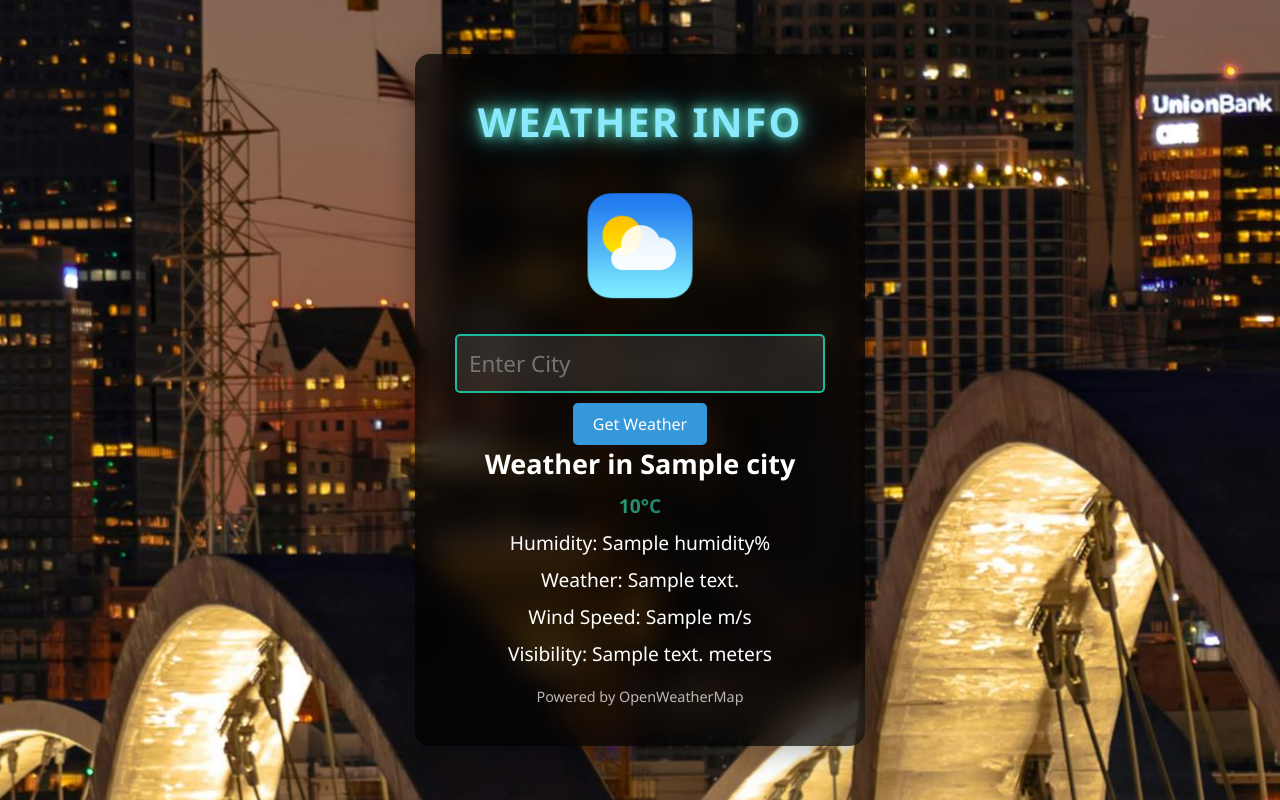
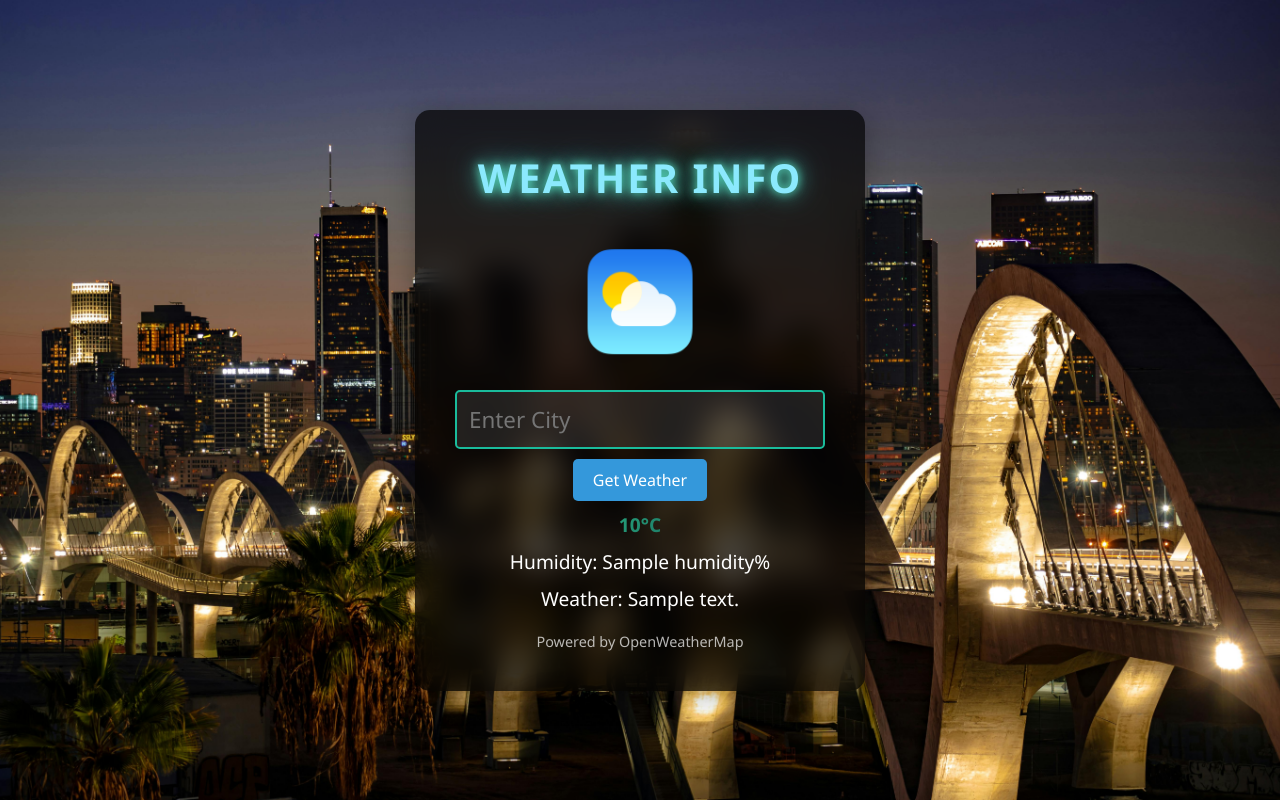
Before and after one commit to T1nker-1220/1FINAL-PROJECT-MARQUEZ, a Flask app: template templates/index.html in a window 1280 px wide. Run offline with Flask 3, Linux system fonts and the light colour scheme; the template is opened without the code that fills it: most values are stand-ins (such as "Sample title", 1, 10 or a date in 2020).

Commit message:
Back to basic

```diff
--- a/app.py
+++ b/app.py
@@ -1,17 +1,12 @@
 import json
-import os
 from flask import Flask, render_template, request
 import requests
-from dotenv import load_dotenv
-
-# Load environment variables from .env file
-load_dotenv()
 
 # Initialize the Flask application
 app = Flask(__name__, template_folder='templates')
 
-# Get the OpenWeatherMap API key from environment variables
-api_key = os.getenv('API_KEY')
+# Your OpenWeatherMap API key
+api_key = "50109a24ba32ed4b775a064f1fb11237"
 
 # Define the home route (the main page)
 @app.route('/', methods=['GET', 'POST'])
@@ -40,18 +35,13 @@ def get_weather(city):
 
         # Extract important weather details from the API response
         weather = {
-            'city': city,
             'temp': data.get('main', {}).get('temp', 'No temperature data available'),
             'humidity': data.get('main', {}).get('humidity', 'No humidity data available'),
             'description': data.get('weather', [{}])[0].get('description', 'No weather description available'),
-            'condition': data.get('weather', [{}])[0].get('main', 'No weather condition available'),
-            'wind_speed': data.get('wind', {}).get('speed', 'No wind speed data available'),
-            'visibility': data.get('visibility', 'No visibility data available')
         }
 
         # Print the JSON response for debugging (optional)
         print(json.dumps(data, indent=4))
-
         return weather
     else:
         # Return an empty dictionary if the API request fails
--- a/static/style.css
+++ b/static/style.css
@@ -7,9 +7,9 @@
 }
 
 body {
-    background-repeat: no-repeat;
+    background-image: url('pexels-solyartphotos-14825208.jpg');
+    background-size: cover;
     background-position: center;
-    background-image: cover;
     height: 100vh;
     display: flex;
     justify-content: center;
@@ -25,12 +25,10 @@ body {
     padding: 40px;
     border-radius: 15px;
     box-shadow: 0 4px 30px rgba(0, 0, 0, 0.3);
-    -webkit-backdrop-filter: blur(15px); /* Stronger blur effect for Safari */
     backdrop-filter: blur(15px); /* Stronger blur effect */
     max-width: 450px;
     text-align: center;
     animation: fadeIn 1.5s ease-in-out;
-    text-align: center;
 }
 
 /* Weather Info Heading */
--- a/templates/index.html
+++ b/templates/index.html
@@ -6,17 +6,7 @@
     <title>Rain Or Shine</title>
     <link rel="stylesheet" href="{{ url_for('static', filename='style.css') }}">
 </head>
-<body style="
-    {% if weather.condition == 'Rain' %}
-        background-image: url('{{ url_for('static', filename='pexels-ryan-millier-1693965-3228675.jpg') }}');
-    {% elif weather.condition == 'Clear' %}
-        background-image: url('{{ url_for('static', filename='pexels-brett-sayles-912364.jpg') }}');
-    {% elif weather.condition == 'Fog' %}
-        background-image: url('{{ url_for('static', filename='pexels-eberhardgross-1287083.jpg') }}');
-    {% else %}
-        background-image: url('{{ url_for('static', filename='pexels-solyartphotos-14825208.jpg') }}');
-    {% endif %}
-">
+<body>
     <div class="weather-container">
         <!-- Main Heading for Weather Info -->
         <h1>Weather Info</h1>
@@ -33,12 +23,9 @@
         <!-- Weather Information Section -->
         <div class="weather-info">
             {% if weather and weather.temp is not none %}
-                <h2>Weather in {{ weather.city }}</h2>
                 <p class="temperature">{{ weather.temp }}°C</p>
                 <p class="humidity">Humidity: {{ weather.humidity }}%</p>
                 <p class="description">Weather: {{ weather.description }}</p>
-                <p class="wind-speed">Wind Speed: {{ weather.wind_speed }} m/s</p>
-                <p class="visibility">Visibility: {{ weather.visibility }} meters</p>
             {% else %}
                 <!-- Message to prompt users to enter a city -->
                 <p class="message">Please enter the city name to get weather update.</p>
```
